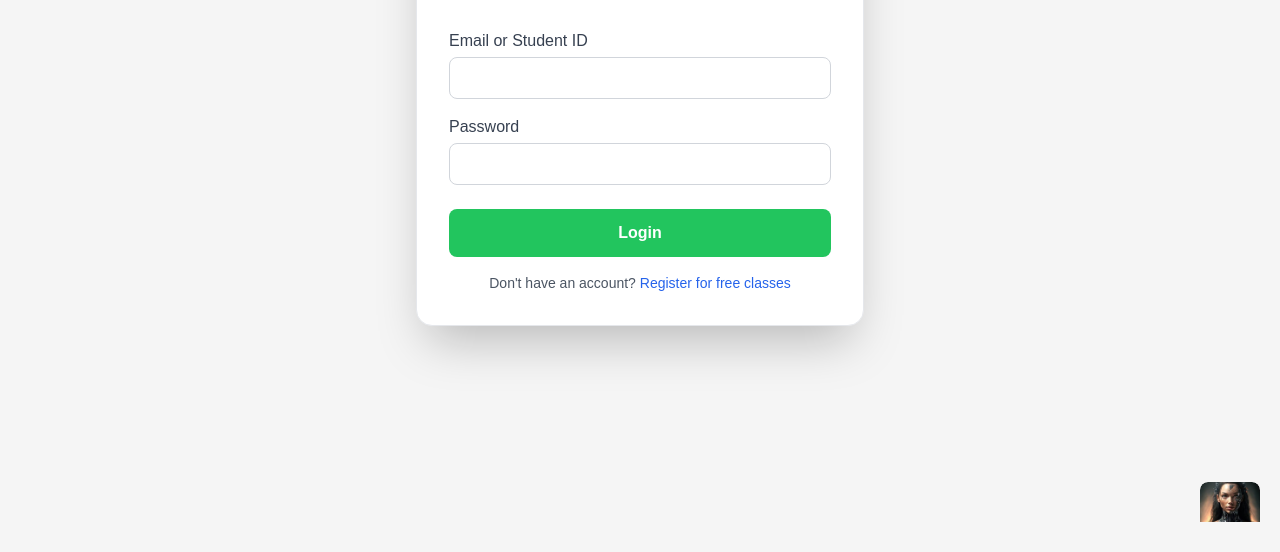
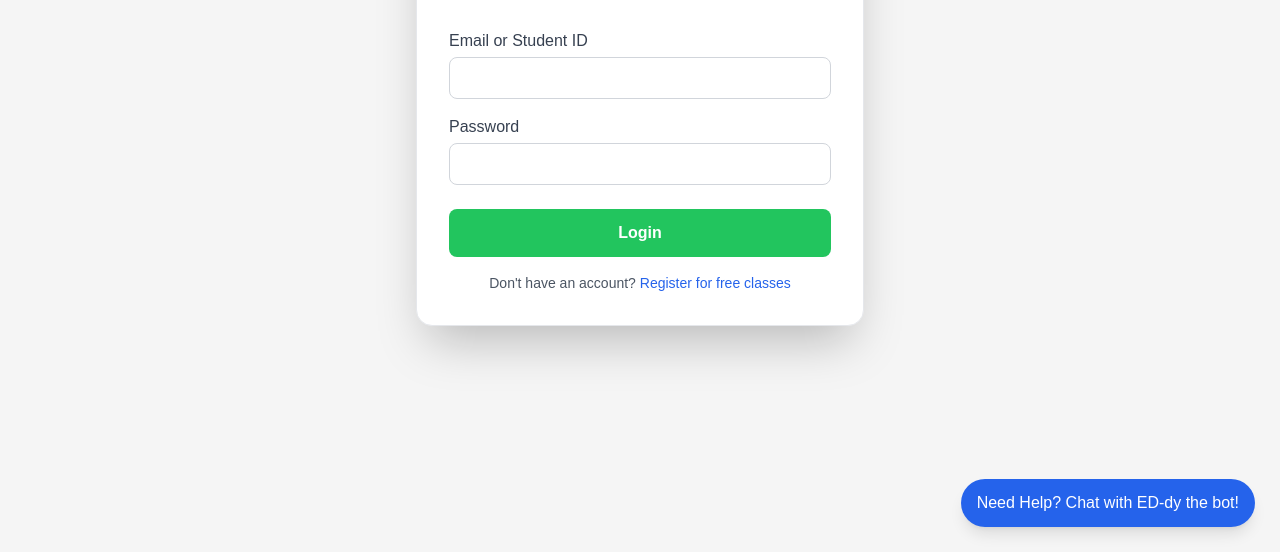
Before and after one commit to Clefmael/Final_SL, a website: page portal.html in a window 1280 px wide. Shown: the part 248-800 px from the top of the page. Drawn offline with nearby package versions, Linux system fonts and the light colour scheme.

Commit message:
Update portal.html

```diff
--- a/portal.html
+++ b/portal.html
@@ -121,11 +121,15 @@
     </footer>
 
     <script src="main.js"></script>
-     <link rel="stylesheet" href="s.css">
-<script src="https://code.jquery.com/jquery-3.7.1.js"></script>
-<script src="https://code.jquery.com/ui/1.14.1/jquery-ui.js"></script>
-<script src="Chatbot.js"></script>
+    <link rel="stylesheet" href="s.css">
+    <script src="https://code.jquery.com/jquery-3.7.1.js"></script>
+    <script src="https://code.jquery.com/ui/1.14.1/jquery-ui.js"></script>
+    <script src="Chatbot.js"></script>
 
-</body>
 
-</html>
+    <!--button and container-->
+    <button id = "chatbot-toggle"
+        style = "position:fixed; bottom:25px; right:25px; z-index:9999"
+        class = "bg-blue-600 text-white px-4 py-3 rounded-full shadow-lg hover:bg-blue-700 transition">
+        Need Help? Chat with ED-dy the bot!
+    </button>
```
